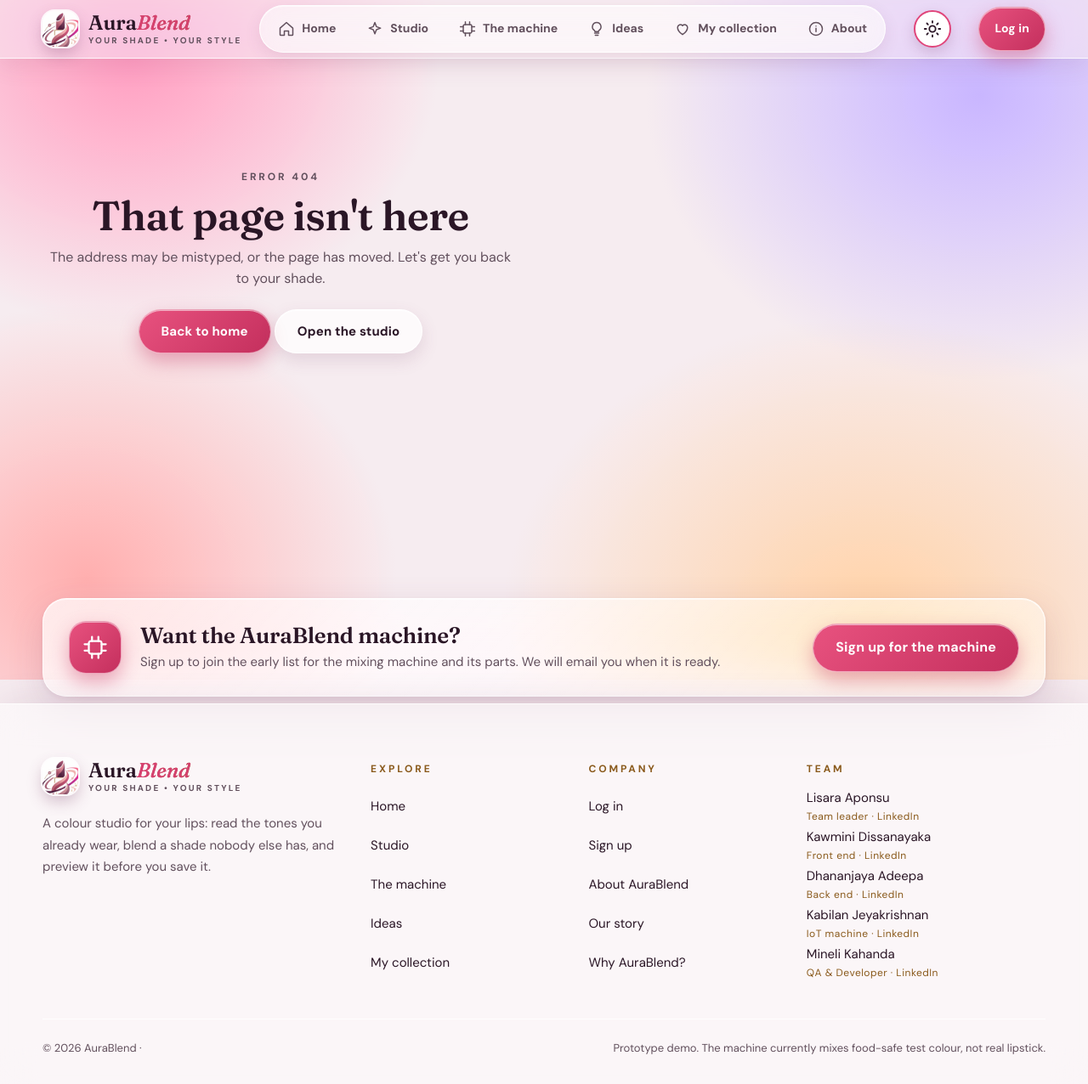
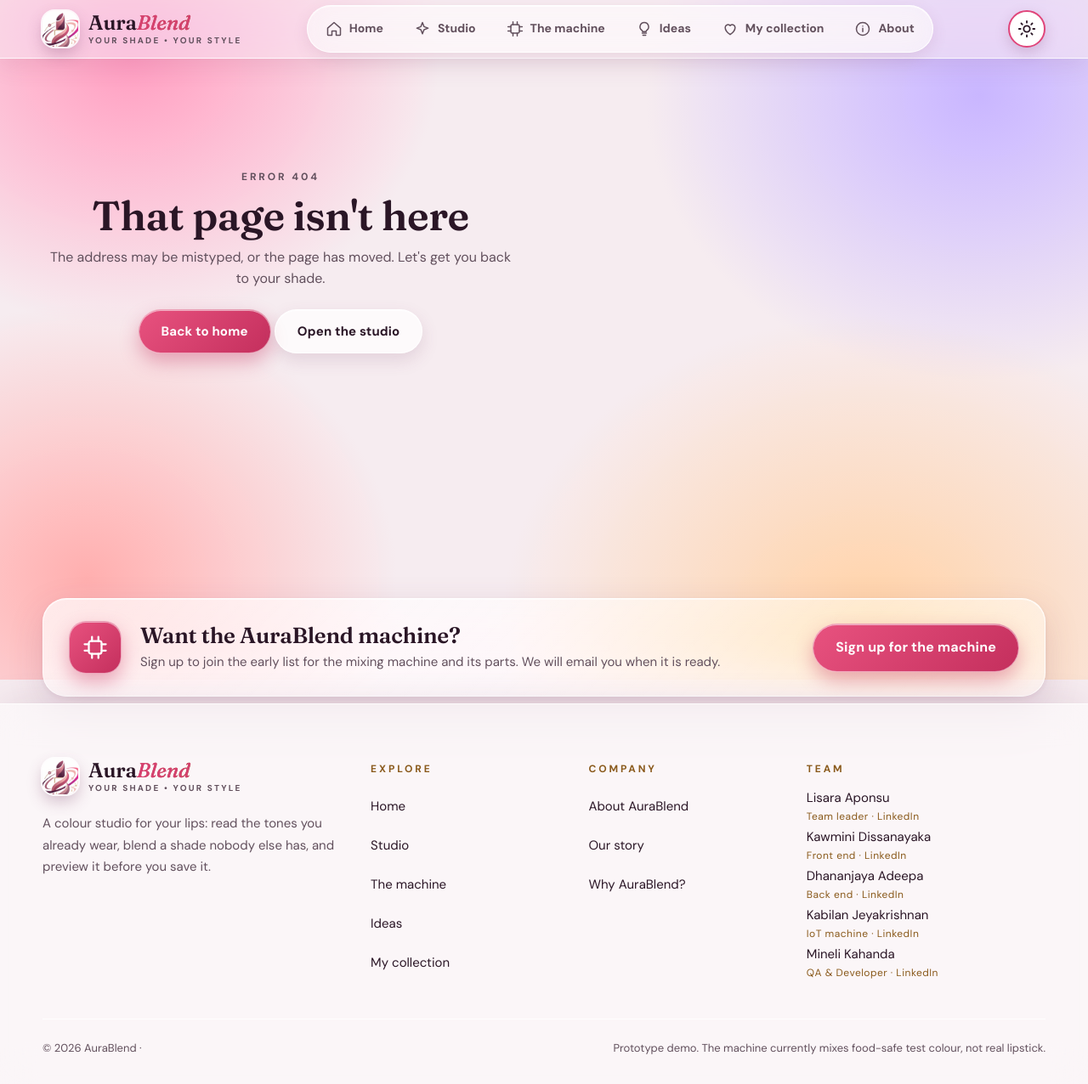
Before and after one commit to Lisara1212/SDGP, a plain HTML site: page 404.html in a window 1280 px wide. Shown: the whole page at 85% size. Drawn offline with Linux system fonts and the light colour scheme.

Commit message:
Add files via upload
Signed-off-by: DhananjayaAdeepa <dhananjayaadeepa2@gmail.com>

```diff
--- a/404.html
+++ b/404.html
@@ -54,7 +54,6 @@
       <a href="about.html"><svg class="icon" aria-hidden="true"><use href="#i-info"/></svg><span>About</span></a>
     </nav>
     <button class="theme-toggle" type="button" aria-label="Switch to dark mode" aria-pressed="false"><svg class="i-sun" viewBox="0 0 24 24" width="20" height="20" fill="none" stroke="currentColor" stroke-width="2" stroke-linecap="round" stroke-linejoin="round" focusable="false" aria-hidden="true"><circle cx="12" cy="12" r="4"/><path d="M12 2v2M12 20v2M4.9 4.9l1.4 1.4M17.7 17.7l1.4 1.4M2 12h2M20 12h2M4.9 19.1l1.4-1.4M17.7 6.3l1.4-1.4"/></svg><svg class="i-moon" viewBox="0 0 24 24" width="20" height="20" fill="none" stroke="currentColor" stroke-width="2" stroke-linecap="round" stroke-linejoin="round" focusable="false" aria-hidden="true"><path d="M21 12.8A9 9 0 1 1 11.2 3a7 7 0 0 0 9.8 9.8z"/></svg></button>
-    <a class="btn header-cta" href="login.html">Log in</a>
   </div>
 </header>
 
@@ -91,7 +90,7 @@
     <nav aria-labelledby="f-company">
       <h2 class="footer-h" id="f-company">Company</h2>
       <ul class="footer-list">
-        <li data-guest><a href="login.html">Log in</a></li><li data-guest><a href="signup.html">Sign up</a></li><li data-user hidden><a href="profile.html">My profile</a></li><li><a href="about.html">About AuraBlend</a></li><li><a href="about.html#story">Our story</a></li><li><a href="about.html#why">Why AuraBlend?</a></li>
+        <li data-user hidden><a href="profile.html">My profile</a></li><li><a href="about.html">About AuraBlend</a></li><li><a href="about.html#story">Our story</a></li><li><a href="about.html#why">Why AuraBlend?</a></li>
       </ul>
     </nav>
     <div class="footer-team">
--- a/auth.js
+++ b/auth.js
@@ -81,10 +81,12 @@
   }
 
   function init() {
-    var u = user(), cta = d.querySelector('.header-cta');
+    var u = user(), cta = d.querySelector('.header-cta'), bar = d.querySelector('.site-header .wrap');
     d.documentElement.classList.toggle('is-auth', !!u);
+    // logged-in people get their name chip: it replaces the "Log in" button, or is added to the header on pages that have no button (profile, 404)
     if (u && cta) cta.replaceWith(buildAccount(u));
-    // guests: the header shows one button, "Log in" (see the markup); logged-in people get their name chip above
+    else if (u && bar && !bar.querySelector('.account')) bar.appendChild(buildAccount(u));
+    // guests: the main pages show one "Log in" button in the header (see the markup); login, sign up, profile and 404 pages have none
     [].forEach.call(d.querySelectorAll('[data-guest]'), function (n) { n.hidden = !!u; });
     [].forEach.call(d.querySelectorAll('[data-user]'), function (n) { n.hidden = !u; });
     var plate = d.querySelector('.get-machine__plate');
```
Also changed, not shown: about.html (+1 -1 lines), create.html (+1 -1 lines), ideas.html (+1 -1 lines), index.html (+1 -1 lines), login.html (+1 -2 lines), machine.html (+1 -1 lines), profile.html (+1 -2 lines), saved.html (+1 -1 lines), signup.html (+1 -2 lines), 1 other file.
